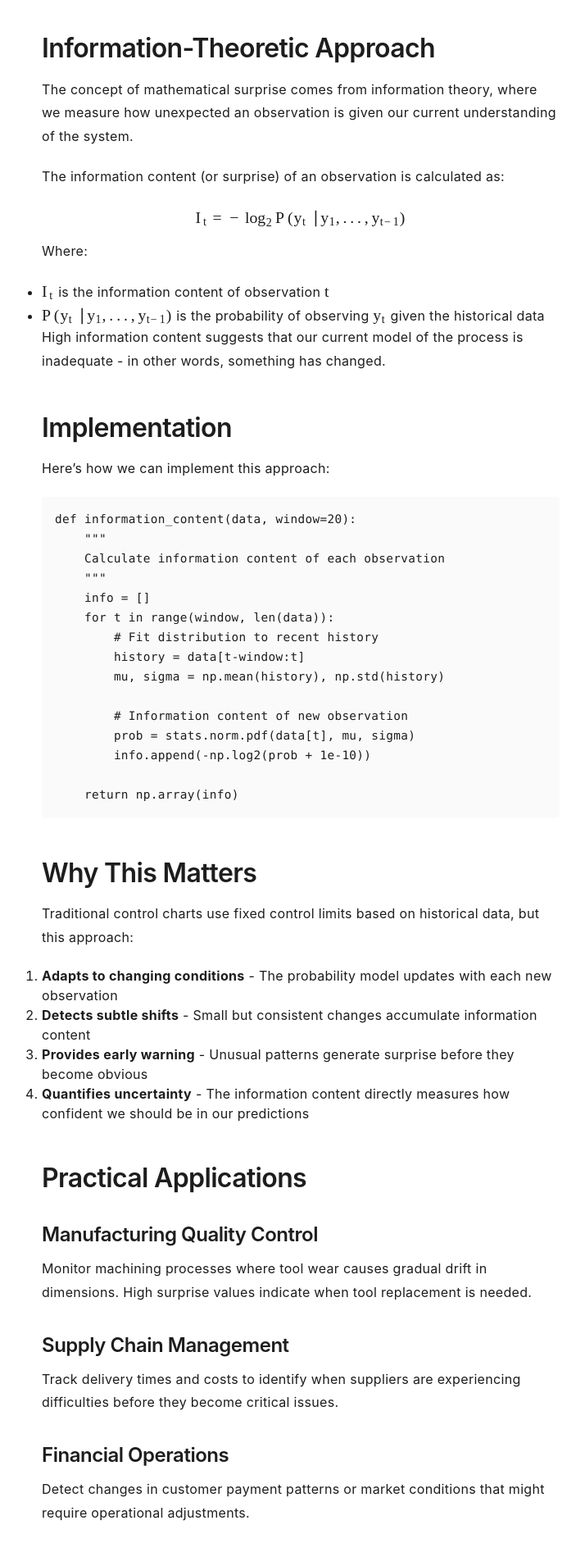
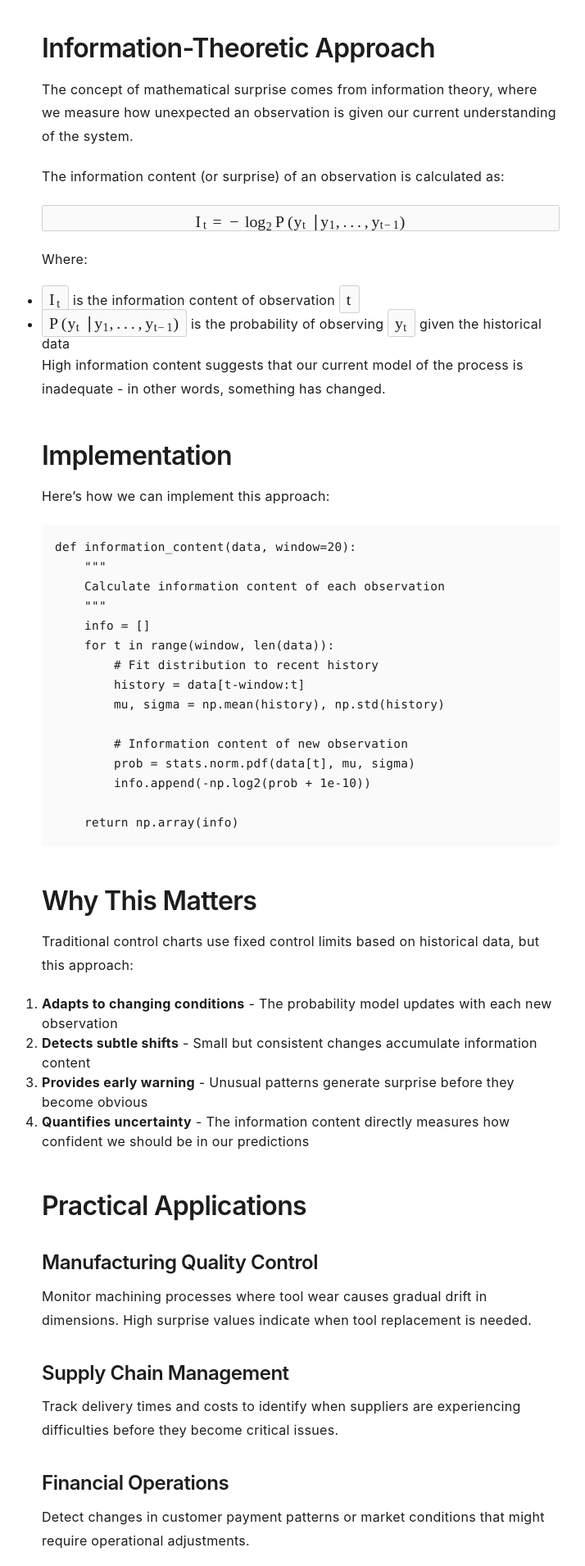
Before and after one commit to HamishFrostLyon/hamishfrostlyon.github.io, a Jekyll site: the page built from _posts/2025-07-08-metric-sensitivity.md, in a window 1280 px wide. Shown: the part 799-2709 px from the top of the page at 82% size, without its empty margins (273-987 px from the left). Built offline with Jekyll 4.4.1, drawn with Linux system fonts in a browser that asks for light colours.

Commit message:
Add styled backgrounds for mathematical equations
- Block equations get bordered box with padding like code blocks
- Inline equations get subtle background highlight
- Responsive overflow handling for long equations

🤖 Generated with [Claude Code](https://claude.ai/code)

Co-Authored-By: Claude <noreply@anthropic.com>

```diff
--- a/_sass/_components.scss
+++ b/_sass/_components.scss
@@ -379,3 +379,24 @@ p a, li a, .post-title a {
     font-size: 0.8rem;
     color: var(--text-secondary);
 }
+
+// MathJax equation styling
+.MathJax_Display {
+    background: var(--bg-secondary);
+    border: 1px solid var(--border-color);
+    border-radius: 4px;
+    padding: 1rem;
+    margin: 1.5rem 0;
+    overflow-x: auto;
+}
+
+.MathJax {
+    // Inline math styling
+    &:not(.MathJax_Display) {
+        background: var(--bg-secondary);
+        border-radius: 3px;
+        padding: 0.2em 0.4em;
+        font-size: 0.95em;
+        border: 1px solid var(--border-color);
+    }
+}
```
